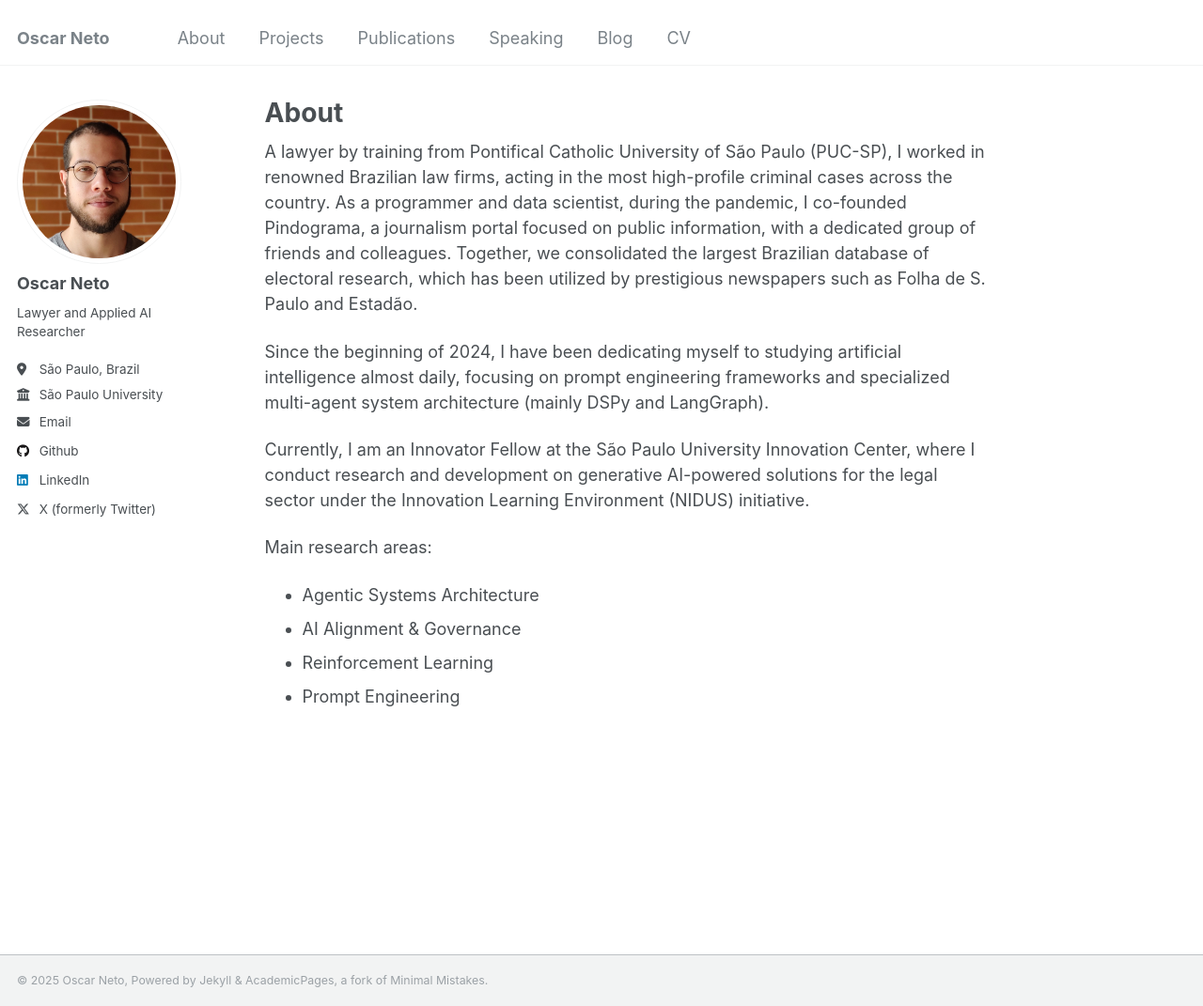
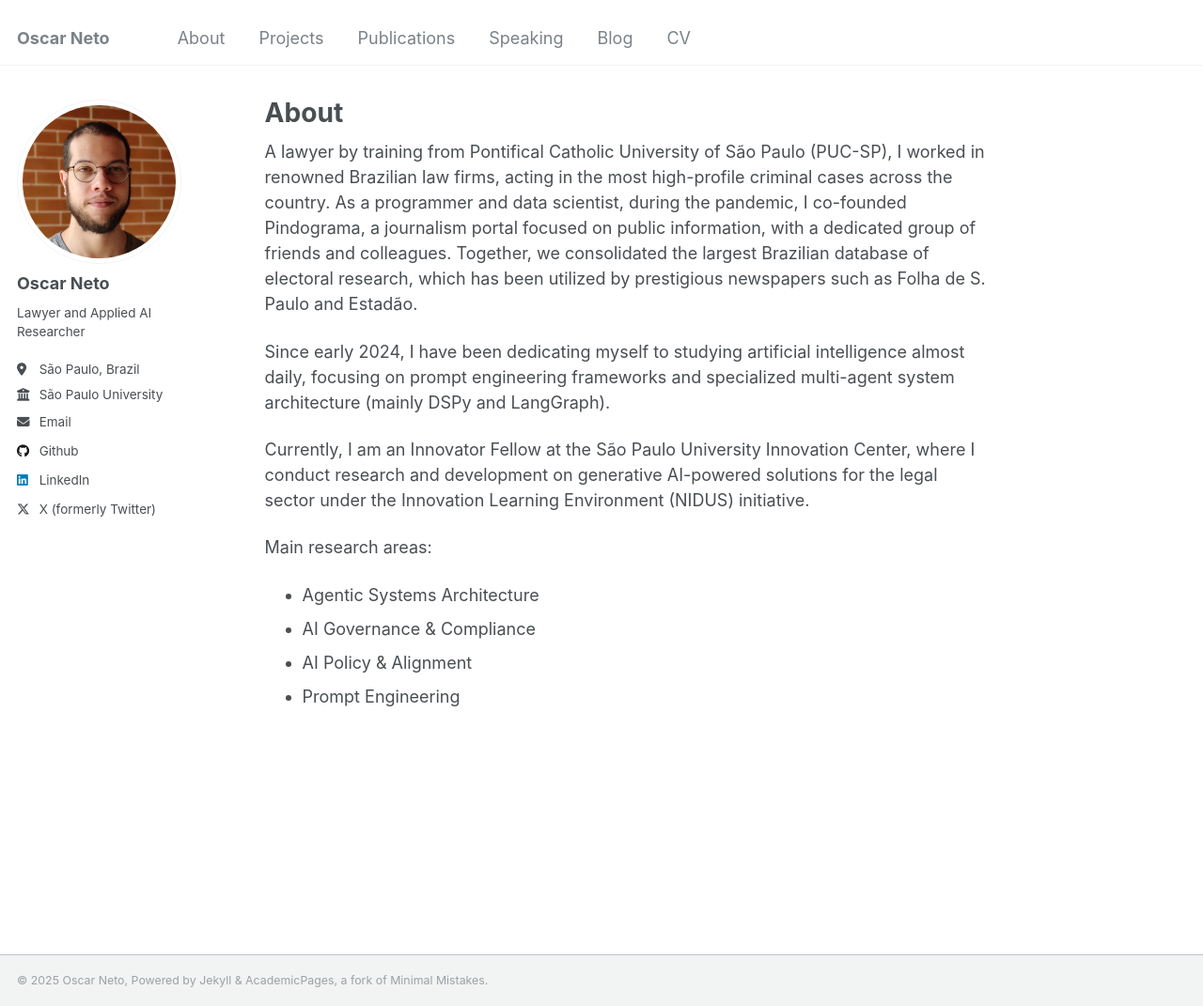
Before and after one commit to oscaromsn/oscaromsn.github.io, a Jekyll site: the page built from _pages/about.md, in a window 1280 px wide and 1071 px high. Shown: the whole window at 94% size. Built offline with Jekyll 4.4.1, drawn with Linux system fonts in a browser that asks for light colours.

Commit message:
Revise about.md: Update personal background and research focus, correcting date reference and polishing language.

```diff
--- a/_pages/about.md
+++ b/_pages/about.md
@@ -9,13 +9,13 @@ redirect_from:
 
 A lawyer by training from Pontifical Catholic University of São Paulo (PUC-SP), I worked in renowned Brazilian law firms, acting in the most high-profile criminal cases across the country. As a programmer and data scientist, during the pandemic, I co-founded Pindograma, a journalism portal focused on public information, with a dedicated group of friends and colleagues. Together, we consolidated the largest Brazilian database of electoral research, which has been utilized by prestigious newspapers such as Folha de S. Paulo and Estadão.
 
-Since the beginning of 2024, I have been dedicating myself to studying artificial intelligence almost daily, focusing on prompt engineering frameworks and specialized multi-agent system architecture (mainly DSPy and LangGraph).
+Since early 2024, I have been dedicating myself to studying artificial intelligence almost daily, focusing on prompt engineering frameworks and specialized multi-agent system architecture (mainly DSPy and LangGraph).
 
 Currently, I am an Innovator Fellow at the São Paulo University Innovation Center, where I conduct research and development on generative AI-powered solutions for the legal sector under the Innovation Learning Environment (NIDUS) initiative.
 
 Main research areas:
 
 - Agentic Systems Architecture
-- AI Alignment & Governance
-- Reinforcement Learning
+- AI Governance & Compliance
+- AI Policy & Alignment
 - Prompt Engineering
```
